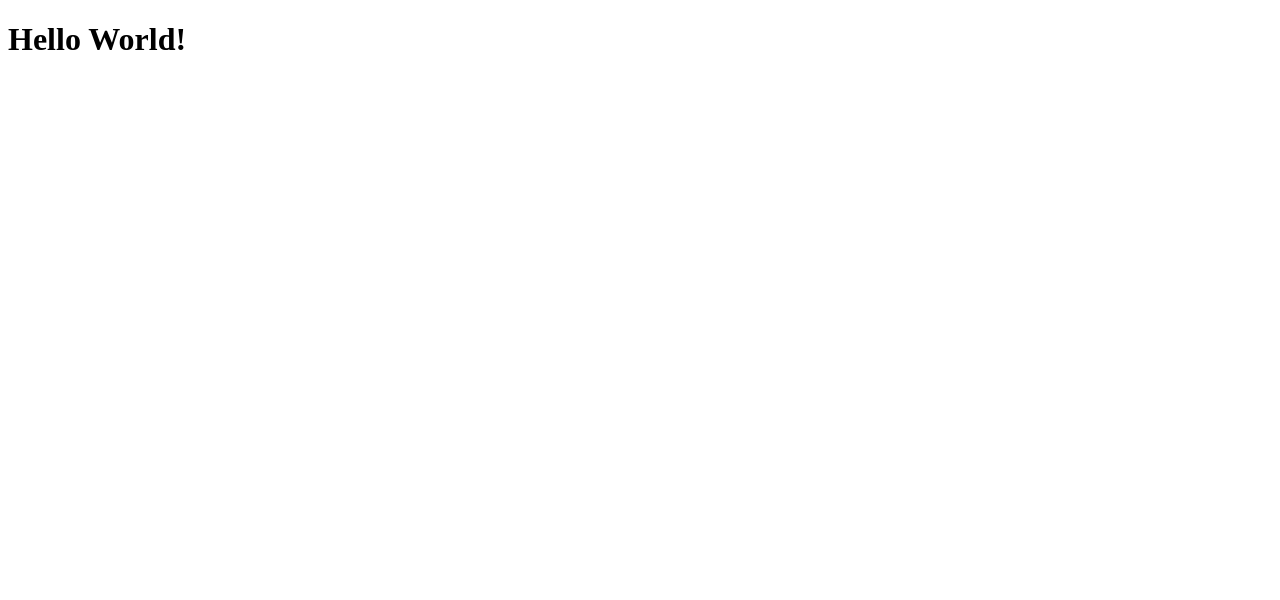
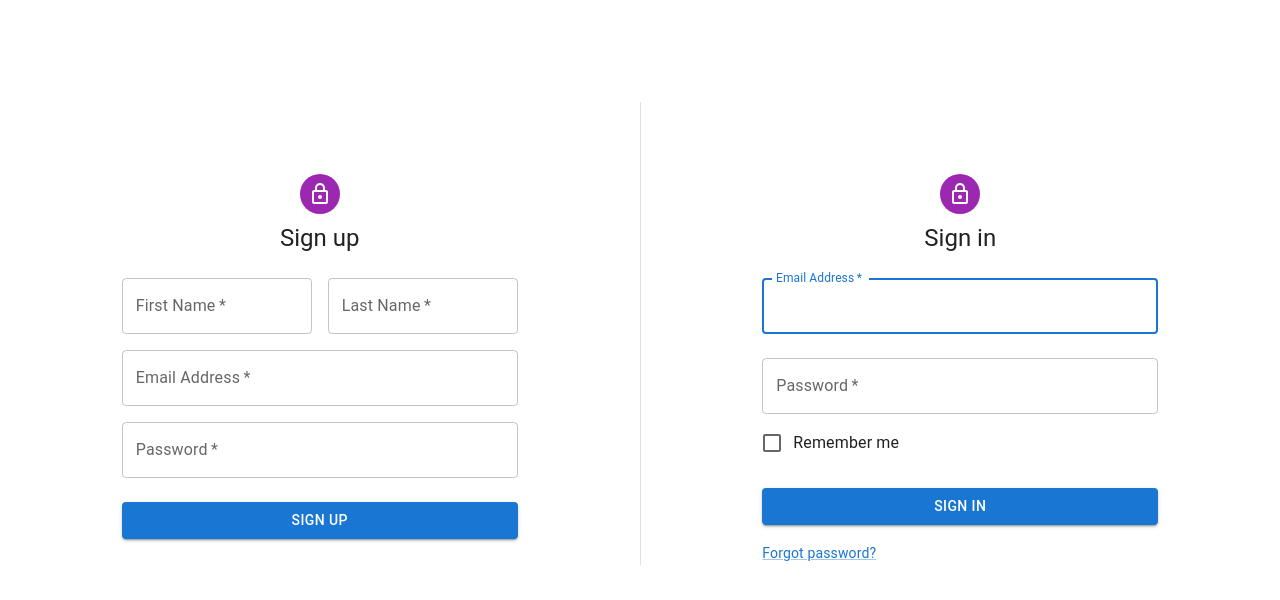
Before and after one commit to dshinny/Tripify, a React app: page / in a window 1280 px wide. Shown: the top 600 px of the page. Built offline with nearby package versions, Linux system fonts and the light colour scheme; the HTML template or start-up script is replaced by a standard one.

Commit message:
updated user states

```diff
--- a/client/src/components/App.jsx
+++ b/client/src/components/App.jsx
@@ -1,9 +1,25 @@
-import React from 'react';
+import React, { useState, useEffect } from 'react';
+import Login from './Login.jsx';
+import Signup from './Signup.jsx';
+
+import { Divider } from '@mui/material';
+import styled from 'styled-components'
 
 const App = () => {
+  const [loggedIn, setLoggedIn] = useState(false);
+  const [user, setUser] = useState(null);
   return (
-    <h1>Hello World!</h1>
+    <Flex>
+      <Signup setLoggedIn={setLoggedIn}/>
+      <Divider orientation="vertical" flexItem />
+      <Login setLoggedIn={setLoggedIn}/>
+    </Flex>
   )
 }
 
+const Flex = styled.div`
+  display: flex;
+  margin-top: 8%;
+`
+
 export default App;
```
